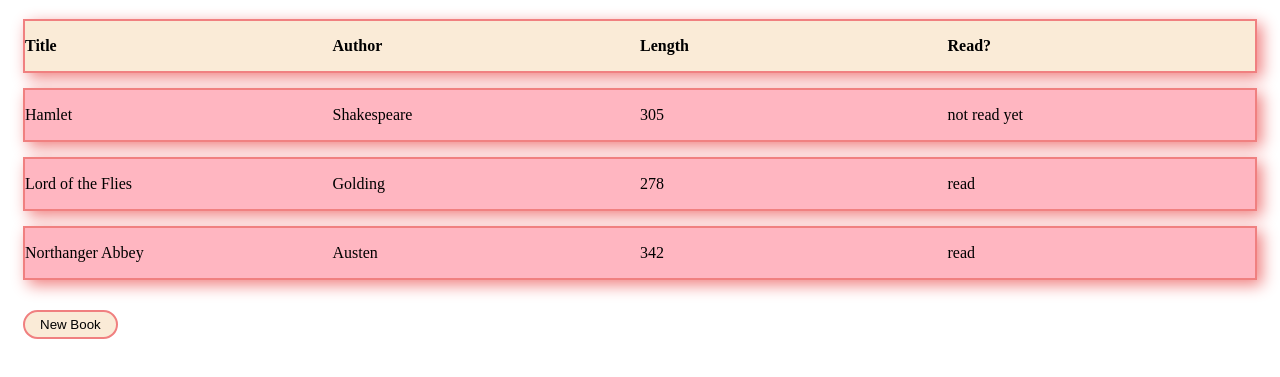
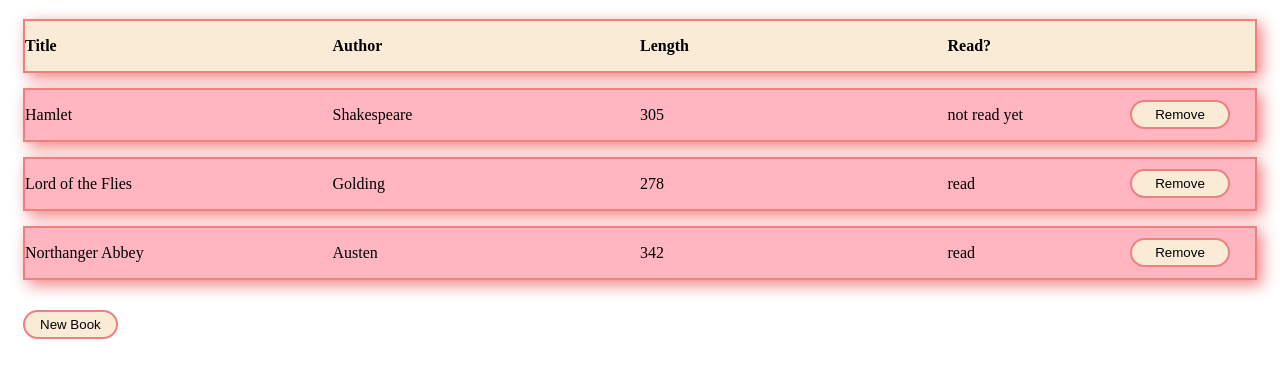
Before and after one commit to aarendsen09-hue/library, a plain HTML site: page index.html in a window 1280 px wide. Shown: the part 61-438 px from the top of the page. Drawn offline with Linux system fonts and the light colour scheme.

Commit message:
Fix remove button

```diff
--- a/java.js
+++ b/java.js
@@ -27,22 +27,35 @@ function addBookToLibrary(title, author, pages, read) {
 
 function displayBooks() {
     container.textContent = "";
-    for (var i = 0; i < myLibrary.length; i++) {
+    for (const book of myLibrary) {
         var bookView = document.createElement("div");
         bookView.classList.add("card");
         var title = document.createElement("p");
-        title.textContent = myLibrary[i].title;
+        title.textContent = book.title;
         bookView.appendChild(title);
         var author = document.createElement("p");
-        author.textContent = myLibrary[i].author;
+        author.textContent = book.author;
         bookView.appendChild(author);
         var pages = document.createElement("p");
-        pages.textContent = myLibrary[i].pages;
+        pages.textContent = book.pages;
         bookView.appendChild(pages);
         var read = document.createElement("p");
-        read.textContent = myLibrary[i].read;
+        read.textContent = book.read;
         bookView.appendChild(read);
         container.appendChild(bookView);
+        const removeBtn = document.createElement("button");
+        removeBtn.innerText = "Remove";
+        removeBtn.classList.add("remover");
+        removeBtn.dataset.id = book.id;
+        removeBtn.addEventListener("click", function(e) {
+            for (var i=0; i<myLibrary.length; i++) {
+                if (myLibrary[i].id == e.target.dataset.id) {
+                    myLibrary.splice(i, 1);
+                    displayBooks();
+                }
+            }
+        });
+        bookView.appendChild(removeBtn);
     }
 }
 
--- a/styles.css
+++ b/styles.css
@@ -5,6 +5,7 @@
     display: grid;
     margin: 15px;
     grid-template-columns: repeat(auto-fit, minmax(50px, 1fr));
+    position: relative;
 }
 
 
@@ -20,3 +21,10 @@ button {
     border-radius: 15px;
     border: 2px solid lightcoral;
 }
+
+.remover {
+    width: 100px;
+    position: absolute;
+    right: 10px;
+    align-self: center;
+}
```
Also changed, not shown: index.html (line endings or trailing spaces).
